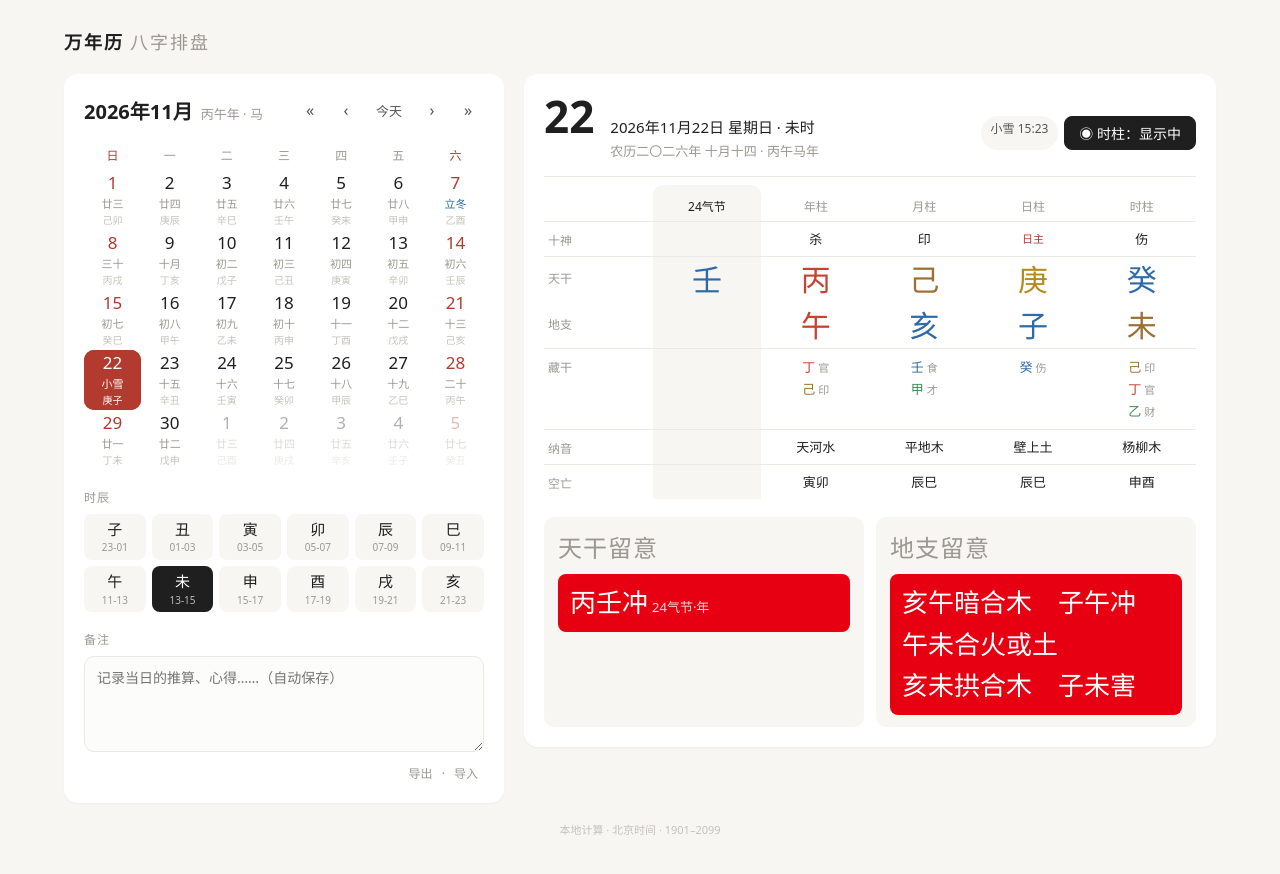
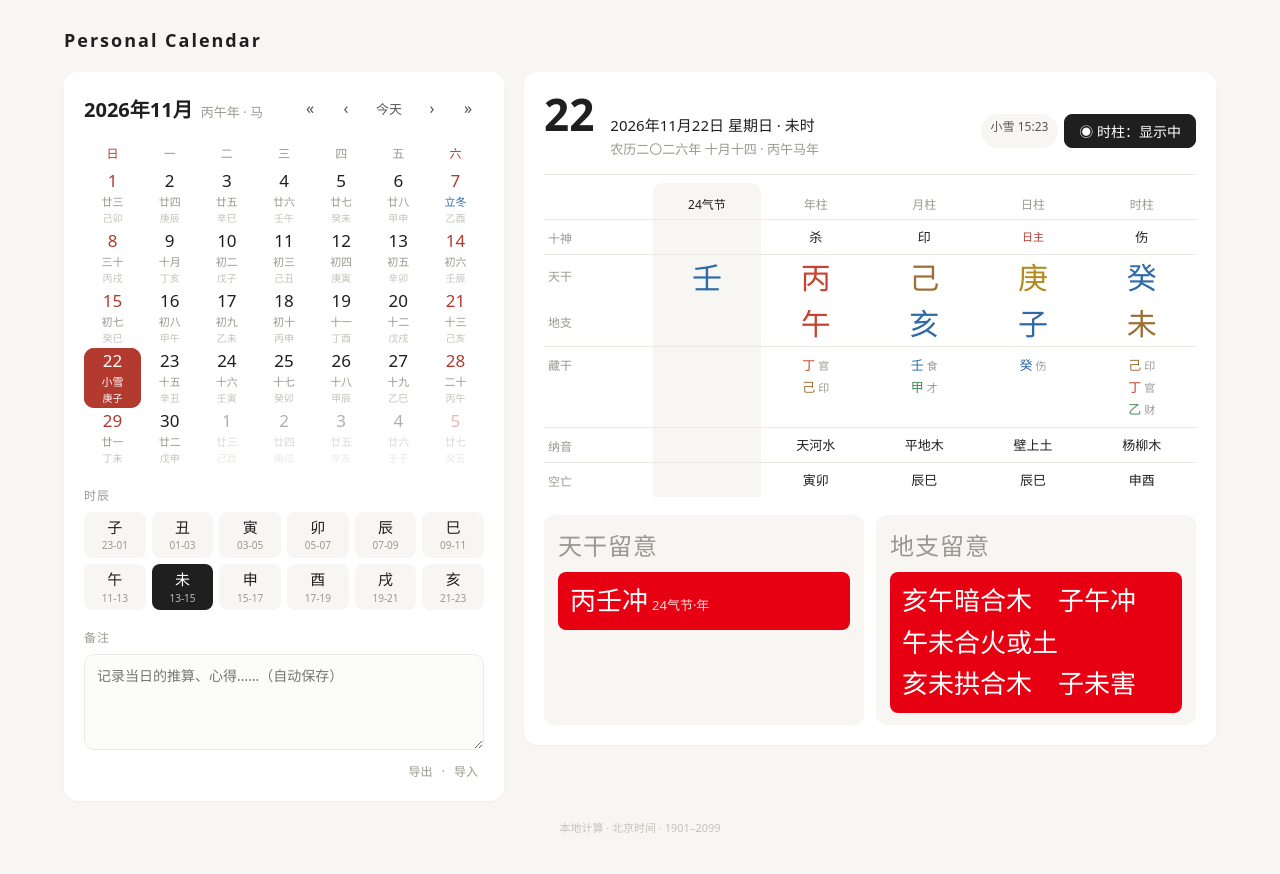
Before and after one commit to ws6464ghub/calendar, a plain HTML site: page index.html in a window 1280 px wide. Drawn offline with Linux system fonts and the light colour scheme.

Commit message:
Rename page title to Personal Calendar
Co-Authored-By: Claude Opus 5.5 <noreply@anthropic.com>

```diff
--- a/index.html
+++ b/index.html
@@ -3,7 +3,7 @@
 <head>
 <meta charset="UTF-8">
 <meta name="viewport" content="width=device-width, initial-scale=1">
-<title>万年历 · 八字排盘</title>
+<title>Personal Calendar</title>
 <style>
   :root {
     --bg: #f7f6f3; --card: #ffffff; --ink: #1f1f1f; --muted: #9a9890; --line: #ebe9e4;
@@ -115,7 +115,7 @@
 <body>
 <div class="wrap">
   <header>
-    <h1>万年历<span>八字排盘</span></h1>
+    <h1>Personal Calendar</h1>
   </header>
   <div class="grid">
     <section class="card">
```
